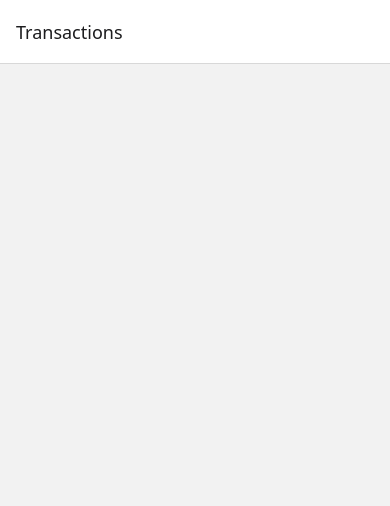
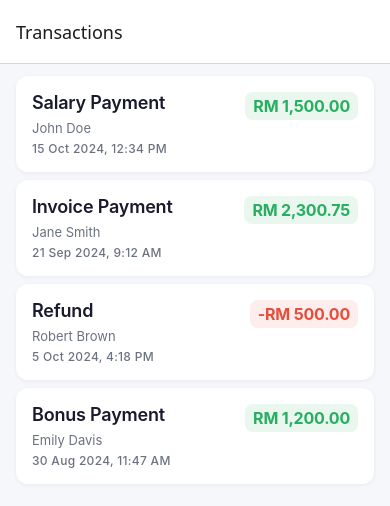
Before and after one commit to iamahmedkhan94/AeonBankAssessment, a React Native app: screen /TransactionList in a window 390 px wide. Shown: the top 506 px of the page. Built offline with nearby package versions, Linux system fonts and the light colour scheme.

Commit message:
feat(screen): implement TransactionListScreen

```diff
--- a/src/features/transactions/screens/TransactionListScreen.tsx
+++ b/src/features/transactions/screens/TransactionListScreen.tsx
@@ -1,6 +1,95 @@
-import React from 'react';
-import { View } from 'react-native';
+import type { NativeStackScreenProps } from '@react-navigation/native-stack';
+import React, { useCallback, useEffect, useState } from 'react';
+import {
+  FlatList,
+  StyleSheet,
+  Text,
+  View,
+  type ListRenderItemInfo,
+} from 'react-native';
 
-export function TransactionListScreen() {
-  return <View />;
+import { colors } from '@theme/colors';
+import { spacing } from '@theme/spacing';
+import { typography } from '@theme/typography';
+
+import { TransactionCard } from '../components/TransactionCard';
+import { useTransactionStore } from '../store/useTransactionStore';
+import type { RootStackParamList, Transaction } from '../types';
+
+type Props = NativeStackScreenProps<RootStackParamList, 'TransactionList'>;
+
+export function TransactionListScreen({ navigation }: Props) {
+  const transactions = useTransactionStore(s => s.transactions);
+  const loadTransactions = useTransactionStore(s => s.loadTransactions);
+  const selectTransaction = useTransactionStore(s => s.selectTransaction);
+
+  const [refreshing, setRefreshing] = useState(false);
+
+  useEffect(() => {
+    loadTransactions();
+  }, [loadTransactions]);
+
+  const handlePress = useCallback(
+    (refId: string) => {
+      selectTransaction(refId);
+      navigation.navigate('TransactionDetail', { refId });
+    },
+    [selectTransaction, navigation],
+  );
+
+  const handleRefresh = useCallback(() => {
+    setRefreshing(true);
+    loadTransactions();
+    setRefreshing(false);
+  }, [loadTransactions]);
+
+  const renderItem = useCallback(
+    ({ item }: ListRenderItemInfo<Transaction>) => (
+      <TransactionCard transaction={item} onPress={() => handlePress(item.refId)} />
+    ),
+    [handlePress],
+  );
+
+  const keyExtractor = useCallback((item: Transaction) => item.refId, []);
+
+  if (transactions.length === 0) {
+    return (
+      <View style={styles.empty}>
+        <Text style={typography.heading2}>No transactions yet</Text>
+        <Text style={[typography.bodySmall, styles.emptySubtitle]}>
+          Your transactions will appear here
+        </Text>
+      </View>
+    );
+  }
+
+  return (
+    <FlatList
+      data={transactions}
+      keyExtractor={keyExtractor}
+      renderItem={renderItem}
+      contentContainerStyle={styles.list}
+      showsVerticalScrollIndicator={false}
+      refreshing={refreshing}
+      onRefresh={handleRefresh}
+    />
+  );
 }
+
+const styles = StyleSheet.create({
+  list: {
+    backgroundColor: colors.background,
+    paddingVertical: spacing.sm,
+    flexGrow: 1,
+  },
+  empty: {
+    flex: 1,
+    alignItems: 'center',
+    justifyContent: 'center',
+    backgroundColor: colors.background,
+    gap: spacing.xs,
+  },
+  emptySubtitle: {
+    marginTop: spacing.xs,
+  },
+});
```
